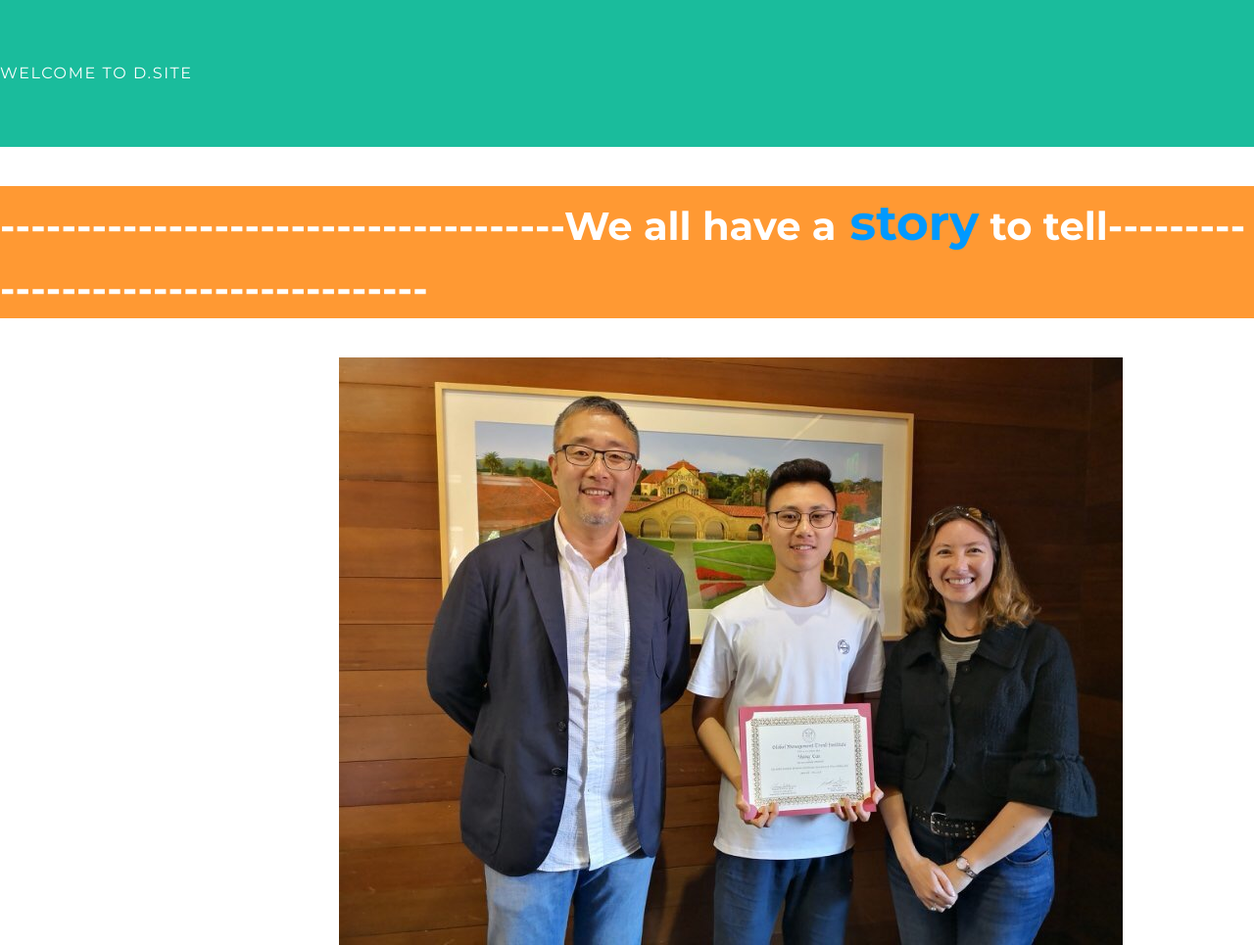
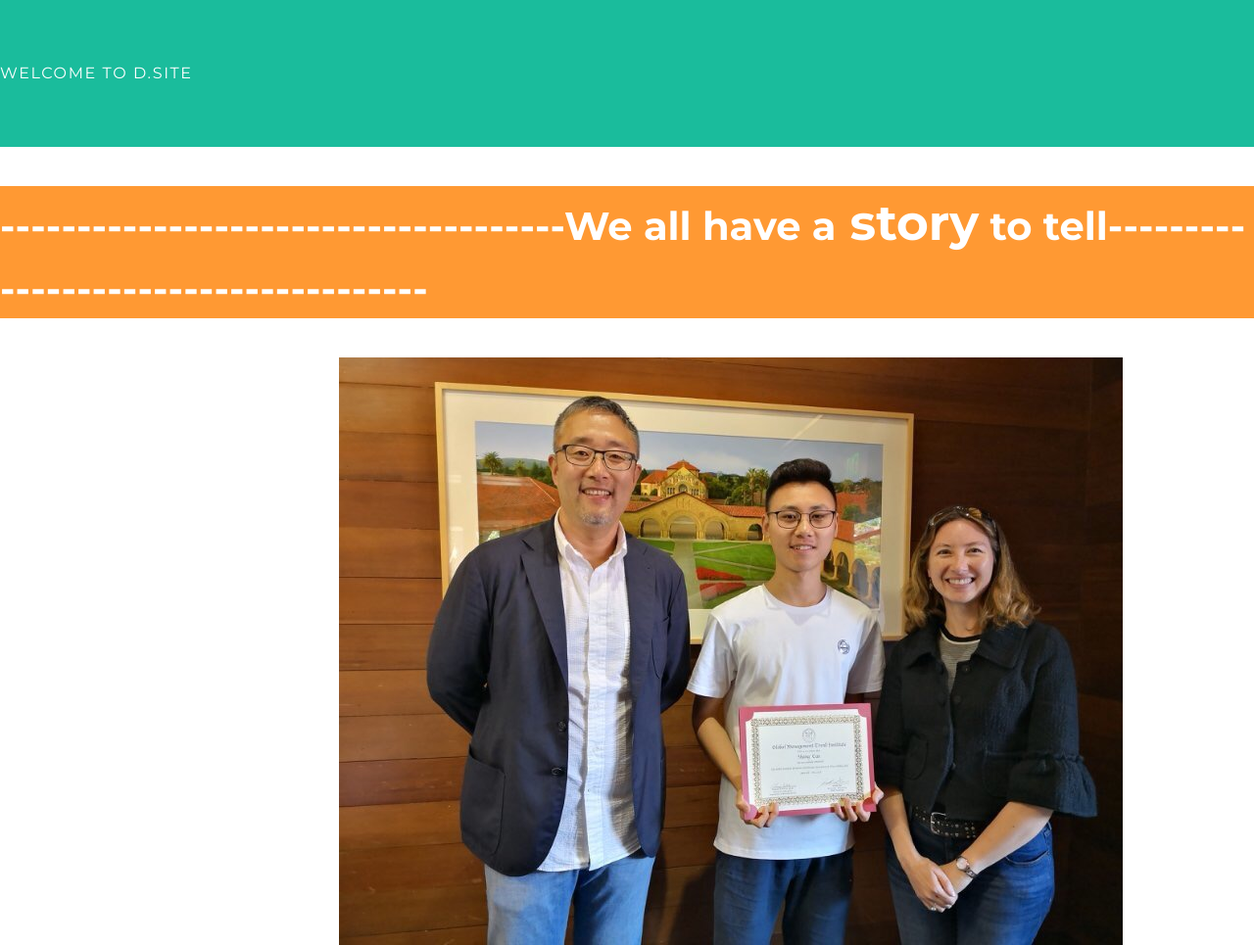
Before and after one commit to HenryHZC/HenryHZC.github.io, a plain HTML site: page about.html in a window 1280 px wide. Shown: the top 965 px of the page at 98% size. Drawn offline with Linux system fonts and the light colour scheme.

Commit message:
Update about.html

```diff
--- a/about.html
+++ b/about.html
@@ -15,7 +15,7 @@
     </div>
   </div>
 
-<p style=" font-size:40px;font-weight: bold; color:#ffffff;background:#FF9933">-------------------------------------We all have a<a style="color:#0099FF; font-size:50px;">  story</a> to tell-------------------------------------</p>
+<p style=" font-size:40px;font-weight: bold; color:#ffffff;background:#FF9933">-------------------------------------We all have a<a style="color:#ffffff; font-size:50px;">  story</a> to tell-------------------------------------</p>
 <div id="image-about">
         <div class="about-auther">
               <img src="me.jpg">
```
